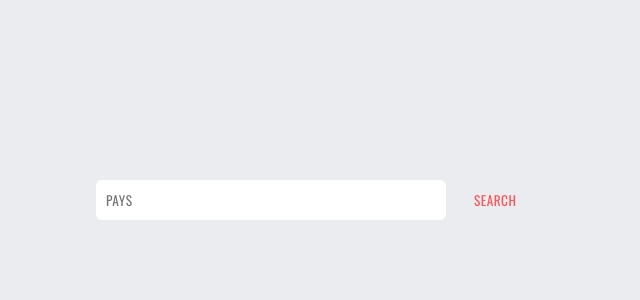
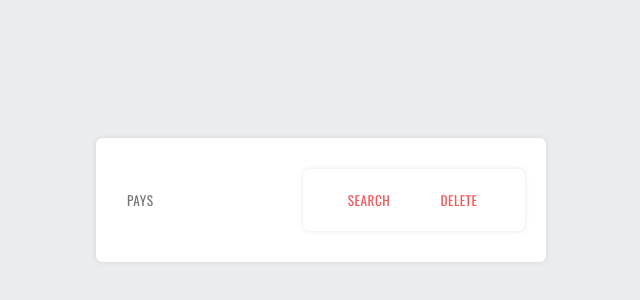
Before and after one commit to RACHID63/PaysApi, a plain HTML site: page index.html in a window 1280 px wide. Shown: the part 200-500 px from the top of the page, without its empty margins (319-959 px from the left). Drawn offline with nearby package versions, Linux system fonts and the light colour scheme.

Commit message:
add btn effacer

```diff
--- a/index.html
+++ b/index.html
@@ -10,8 +10,14 @@
 <body>
     <main>
         <article class="serchbar">
-            <input type="text" class="text" placeholder="pays">
-            <button onclick="search()">Search</button>
+            <div class="box">
+                <input type="text" class="text" placeholder="pays">
+                <div class="btns">
+                    <button onclick="search()">Search</button>
+                    <button id="effacer">Delete</button>
+                </div>
+            </div>
+
         </article>
         <section class="infos">
         </section>
--- a/script.js
+++ b/script.js
@@ -1,6 +1,15 @@
 let infos = document.querySelector("section");
 
+
+document.getElementById("effacer").addEventListener("click", function() {
+  location.reload();
+});
+
+
+
+
 function search() {
+
   let textContry = document.querySelector(".text").value;
   var capitalDiv = document.createElement("div");
   var flagDiv = document.createElement("div");
@@ -8,6 +17,7 @@ function search() {
   var continentDiv = document.createElement("div");
 
   capitalDiv.innerHTML = `<span>pays</span><br><p>${textContry}<p>`;
+
   let url = "https://restcountries.com/v3.1/name/" + textContry;
   fetch(url)
     .then(response =>
--- a/style.css
+++ b/style.css
@@ -30,6 +30,12 @@ img {
      box-shadow: 0 0 5px rgba(0,0,0,0.1);
     transition: 0.5s;
 }
+
+.box, .btns  {
+    display: flex;
+}
+
+
 .searchBar {
     display: flex;
     justify-content: space-between;
```
